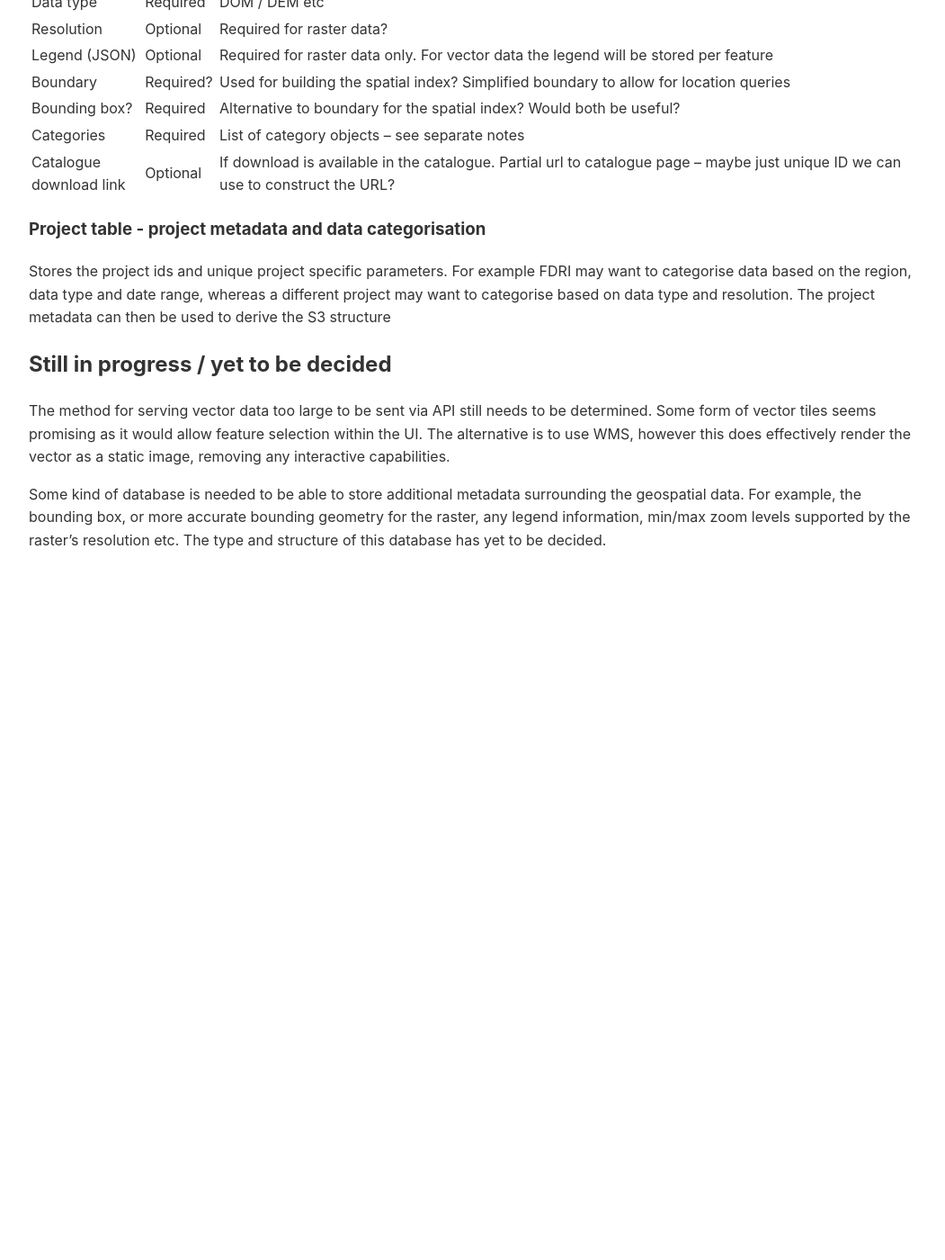
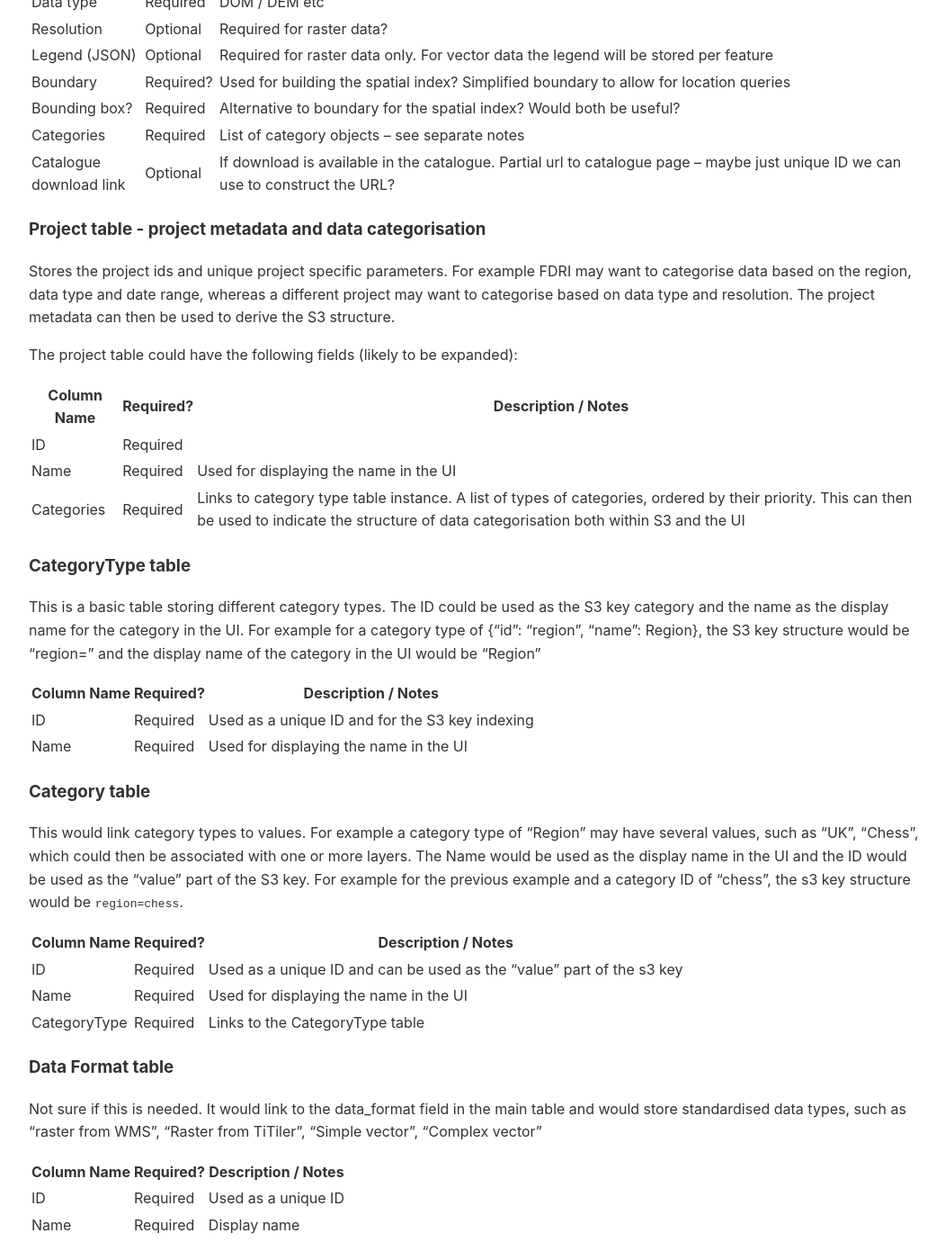
Before and after one commit to NERC-CEH/fdri_words, a Jekyll site: the page built from geospatial/geospatial_api_design.md, in a window 1280 px wide and 1400 px high, scrolled down 3106 px. Shown: the whole window at 90% size, without its empty margins (108-1159 px from the left). Built offline with Jekyll 4.4.1, drawn with Linux system fonts in a browser that asks for light colours; our own code applies the rules of GitHub Pages for plain Markdown files; before the commit the page ends 3736 px from its top, so only the background shows below that; some of the changed text lies outside the part shown.

Commit message:
Updates to API design

```diff
--- a/geospatial/geospatial_api_design.md
+++ b/geospatial/geospatial_api_design.md
@@ -12,7 +12,6 @@ flexible solution. Not only would it mean a single raster is stored in S3 instea
 ## Current implementation structure
 
 <img src="./images/geospatial_api_design.png">
-
 
 ### Data requirements
 
@@ -57,29 +56,77 @@ There are three main endpoints to the data (see https://dri-geospatial-api.stagi
 
 A registry of layers, containing a spatial index is required. An initial design for the main table is as follows:
 
-| Column Name      | Required? | Description / Notes                                                               |
-|------------------|-----------|-----------------------------------------------------------------------------------|
-| ID               | Required  |                                                                                   |
-| Name             | Required  | Used for displaying the name in the UI                                            |
-| Project          | Required  | FDRI/ NC-UK etc – Links to project table                                          |
-| Start date       | Required  |                                                                                   |
-| End date         | Required  |                                                                                   |
-| S3 key           | Optional  | e.g. LCM_0.5m.tif  - if provided, catalogue WMS should be empty                   |
-| Catalogue WMS ID | Optional  | e.g. https://catalogue.ceh.ac.uk/maps/76405b92-17ec-4ed2-ac7f-17caeb2d14f6 .  If provided then `S3 key` should be empty. Could we include a partial link to avoid hardcoding the catalogue url fully?
-| Data format      | Required  | Raster / vector etc                                                               |
-| Data type        | Required  | DOM / DEM  etc                                                                    |
-| Resolution       | Optional  | Required for raster data?                                                         |
-| Legend (JSON)    | Optional  | Required for raster data only. For vector data the legend will be stored per feature
-| Boundary         | Required? | Used for building the spatial index? Simplified boundary to allow for location queries
-| Bounding box?    | Required  | Alternative to boundary for the spatial index? Would both be useful?              |
-| Categories       | Required  | List of category objects – see separate notes                                     |
-| Catalogue download link | Optional | If download is available in the catalogue. Partial url to catalogue page – maybe just unique ID we can use to construct the URL?
+| Column Name             | Required? | Description / Notes                                                                                                                                                                                  |
+| ----------------------- | --------- | ---------------------------------------------------------------------------------------------------------------------------------------------------------------------------------------------------- |
+| ID                      | Required  |                                                                                                                                                                                                      |
+| Name                    | Required  | Used for displaying the name in the UI                                                                                                                                                               |
+| Project                 | Required  | FDRI/ NC-UK etc – Links to project table                                                                                                                                                             |
+| Start date              | Required  |                                                                                                                                                                                                      |
+| End date                | Required  |                                                                                                                                                                                                      |
+| S3 key                  | Optional  | e.g. LCM_0.5m.tif - if provided, catalogue WMS should be empty                                                                                                                                       |
+| Catalogue WMS ID        | Optional  | e.g. https://catalogue.ceh.ac.uk/maps/76405b92-17ec-4ed2-ac7f-17caeb2d14f6 . If provided then `S3 key` should be empty. Could we include a partial link to avoid hardcoding the catalogue url fully? |
+| Data format             | Required  | Raster / vector etc                                                                                                                                                                                  |
+| Data type               | Required  | DOM / DEM etc                                                                                                                                                                                        |
+| Resolution              | Optional  | Required for raster data?                                                                                                                                                                            |
+| Legend (JSON)           | Optional  | Required for raster data only. For vector data the legend will be stored per feature                                                                                                                 |
+| Boundary                | Required? | Used for building the spatial index? Simplified boundary to allow for location queries                                                                                                               |
+| Bounding box?           | Required  | Alternative to boundary for the spatial index? Would both be useful?                                                                                                                                 |
+| Categories              | Required  | List of category objects – see separate notes                                                                                                                                                        |
+| Catalogue download link | Optional  | If download is available in the catalogue. Partial url to catalogue page – maybe just unique ID we can use to construct the URL?                                                                     |
 
 ### Project table - project metadata and data categorisation
 
 Stores the project ids and unique project specific parameters. For example FDRI may want to categorise data based on
 the region, data type and date range, whereas a different project may want to categorise based on data type and
-resolution. The project metadata can then be used to derive the S3 structure
+resolution. The project metadata can then be used to derive the S3 structure.
+
+The project table could have the following fields (likely to be expanded):
+
+| Column Name | Required? | Description / Notes                                                                                                                                                                               |
+| ----------- | --------- | ------------------------------------------------------------------------------------------------------------------------------------------------------------------------------------------------- |
+| ID          | Required  |                                                                                                                                                                                                   |
+| Name        | Required  | Used for displaying the name in the UI                                                                                                                                                            |
+| Categories  | Required  | Links to category type table instance. A list of types of categories, ordered by their priority. This can then be used to indicate the structure of data categorisation both within S3 and the UI |
+
+### CategoryType table
+
+This is a basic table storing different category types. The ID could be used as the S3 key category and the name as the
+display name for the category in the UI. For example for a category type of {"id": "region", "name": Region}, the S3 key structure would be "region=" and the display name of the category in the UI would be "Region"
+
+| Column Name | Required? | Description / Notes                             |
+| ----------- | --------- | ----------------------------------------------- |
+| ID          | Required  | Used as a unique ID and for the S3 key indexing |
+| Name        | Required  | Used for displaying the name in the UI          |
+
+### Category table
+
+This would link category types to values. For example a category type of "Region" may have several values, such as "UK", "Chess", which could then be associated with one or more layers. The Name would be used as the display name in the
+UI and the ID would be used as the "value" part of the S3 key. For example for the previous example and a category ID of "chess", the s3 key structure would be `region=chess`.
+
+| Column Name  | Required? | Description / Notes                                                   |
+| ------------ | --------- | --------------------------------------------------------------------- |
+| ID           | Required  | Used as a unique ID and can be used as the "value" part of the s3 key |
+| Name         | Required  | Used for displaying the name in the UI                                |
+| CategoryType | Required  | Links to the CategoryType table                                       |
+
+### Data Format table
+
+Not sure if this is needed. It would link to the data_format field in the main table and would store standardised data types, such as "raster from WMS", "Raster from TiTiler", "Simple vector", "Complex vector"
+
+| Column Name  | Required? | Description / Notes                                                   |
+| ------------ | --------- | ---------------------|
+| ID           | Required  | Used as a unique ID  |
+| Name         | Required  | Display name         |
+
+### Data type
+
+A not sure if this is needed. It would be similar to the DataFormat table above but would describe the type of the data, for example DEM, DSM etc
+
+
+| Column Name  | Required? | Description / Notes                                                   |
+| ------------ | --------- | ---------------------|
+| ID           | Required  | Used as a unique ID  |
+| Name         | Required  | Display name         |
 
 
 ## Still in progress / yet to be decided
@@ -87,7 +134,3 @@ resolution. The project metadata can then be used to derive the S3 structure
 The method for serving vector data too large to be sent via API still needs to be determined. Some form of vector tiles
 seems promising as it would allow feature selection within the UI. The alternative is to use WMS, however this does
 effectively render the vector as a static image, removing any interactive capabilities.
-
-
-
-Some kind of database is needed to be able to store additional metadata surrounding the geospatial data. For example, the bounding box, or more accurate bounding geometry for the raster, any legend information, min/max zoom levels supported by the raster's resolution etc. The type and structure of this database has yet to be decided.
```
